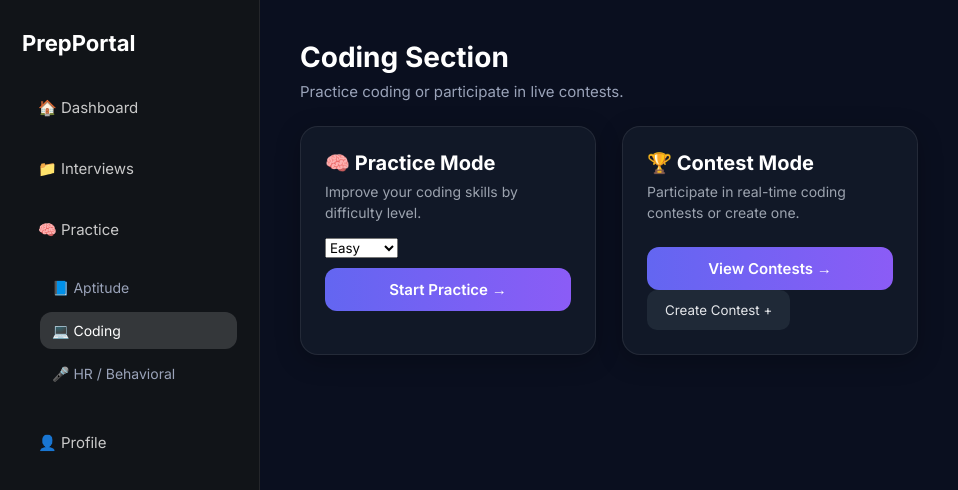
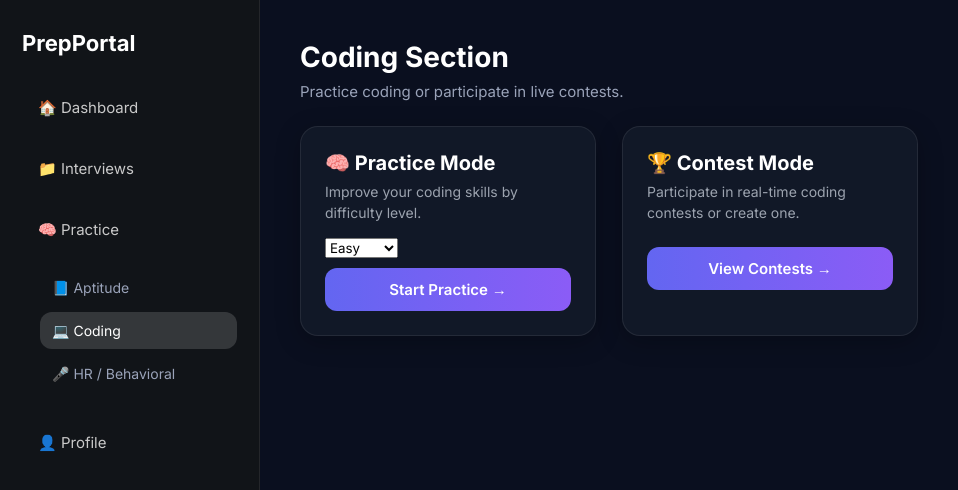
Before and after one commit to VinayWeb-create/placement-prep, a React (Create React App) app in the folder frontend/: page /coding in a window 1280 px wide. Shown: the top 490 px of the page, without its empty margins (0-958 px from the left). Built offline with nearby package versions, Linux system fonts and the light colour scheme.

Commit message:
Update Coding.jsx

```diff
--- a/frontend/src/pages/Coding.jsx
+++ b/frontend/src/pages/Coding.jsx
@@ -86,12 +86,7 @@ export default function Coding() {
                 View Contests →
               </button>
 
-              <button
-                className="btn-dark"
-                onClick={() => navigate("/admin/create-contest")}
-              >
-                Create Contest +
-              </button>
+
             </div>
           </div>
 
```
